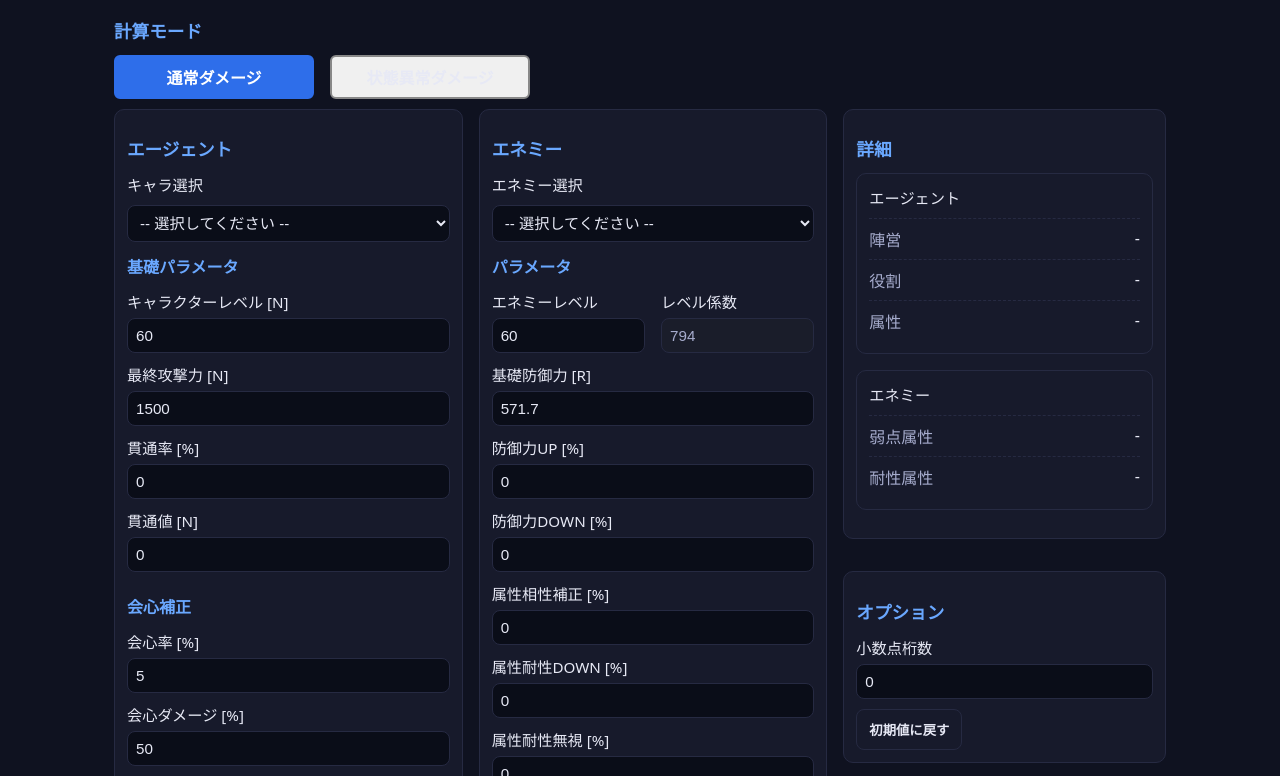
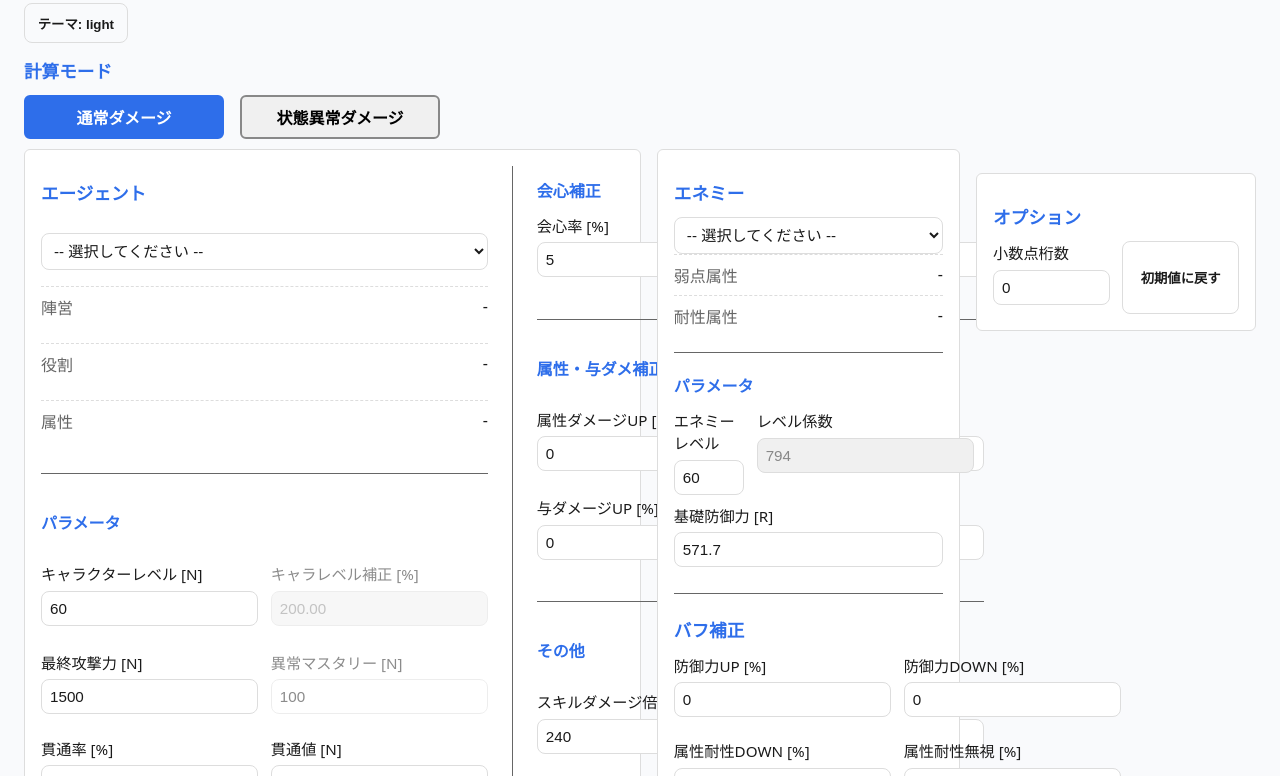
Before and after one commit to Maybe515/ZZZ-dmgCalc, a plain HTML site: page index.html in a window 1280 px wide. Shown: the part 92-868 px from the top of the page. Drawn offline with Linux system fonts and the light colour scheme.

Commit message:
Add files via upload

```diff
--- a/index.html
+++ b/index.html
@@ -6,15 +6,13 @@
   <title>ZZZ Dmg Calc</title>
   <link rel="stylesheet" href="./style.css" />
 </head>
-<body>
+<body class="theme-dark">
   <main class="container">
-    <div class="row">
-    <h1>ゼンレスゾーンゼロ ダメージ計算ツール</h1>
-    <h1 class="subtitle">- ZZZ Dmg Calc. -</h1>
-    </div>
+    <h1>ゼンレスゾーンゼロ ダメージ計算ツール　- ZZZ Dmg Calc. -</h1>
     <!-- <p>LastUpdate: 2025/9/13</p> -->
 
-    <!-- <div class="card"> -->
+    <button id="toggleTheme" class="ghost">テーマ切替</button>
+
     <h2>計算モード</h2>
     <div class="mode-toggle size-md">
         <input type="radio" name="calcMode" value="normal" id="modeNormal" checked />
@@ -23,19 +21,42 @@
         <input type="radio" name="calcMode" value="anomaly" id="modeAnomaly" />
         <label for="modeAnomaly">状態異常ダメージ</label>
     </div>
-    <!-- </div> -->
 
     <section class="grid">
-        <!-- エージェント -->
-        <div class="card">
+    <!-- エージェント＋パラメータ -->
+    <div class="card two-column">
+        <div class="left-col">
         <h2>エージェント</h2>
-        <label for="charSelect">キャラ選択</label>
         <select id="charSelect">
-            <option value="">-- 選択してください --</option>
+            <option value=""></option>
         </select>
 
-        <h3>基礎パラメータ</h3>
-        <div class="row">
+        <div class="kv">
+            <span>陣営</span>
+            <span id="factionWrapper">
+            <img id="factionIcon" class="icon-sm" alt="" />
+            <span id="faction">-</span>
+            </span>
+        </div>
+        <div class="kv">
+            <span>役割</span>
+            <span id="specialtyWrapper">
+            <img id="specialtyIcon" class="icon-sm" alt="" />
+            <span id="specialty">-</span>
+            </span>
+        </div>
+        <div class="kv">
+            <span>属性</span>
+            <span id="attributeWrapper">
+            <img id="attributeIcon" class="icon-sm" alt="" />
+            <span id="attribute">-</span>
+            </span>
+        </div>
+
+        <hr class="section-divider" />
+
+        <h3>パラメータ</h3>
+        <div class="form-grid">
             <label>キャラクターレベル [N]
             <input type="number" id="playerLevel" value="60" min="1" max="60" />
             </label>
@@ -43,11 +64,12 @@
             <input type="number" id="lvCorrPct" value="200.00" max="200" readonly />
             </label>
         </div>
+        <div class="form-grid">
             <label>最終攻撃力 [N]
             <input type="number" id="atk" value="1500" min="0" />
             </label>
             <label class="hideable-normal">異常マスタリー [N]
-            <input type="number" id="anomalyMastery" value="100"  min="0" />
+            <input type="number" id="anomalyMastery" value="100" min="0" />
             </label>
             <label>貫通率 [%]
             <input type="number" id="penRetioPct" value="0" min="0" max="100" step="0.1" />
@@ -55,9 +77,13 @@
             <label>貫通値 [N]
             <input type="number" id="pen" value="0" min="0" />
             </label>
+        </div>
+        </div>
 
+        <div class="right-col">
         <div class="hideable-anomaly">
             <h3>会心補正</h3>
+            <div class="form-grid">
             <label>会心率 [%]
                 <input type="number" id="critRatePct" value="5" min="0" max="100" step="0.1" />
             </label>
@@ -65,24 +91,31 @@
                 <input type="number" id="critDmgPct" value="50" min="0" step="0.1" />
             </label>
             </div>
+        </div>
+
+        <hr class="section-divider" />
 
         <h3>属性・与ダメ補正</h3>
         <label>属性ダメージUP [%]
             <input type="number" id="attrBonusPct" value="0" min="0" />
         </label>
+        <div class="form-grid">
             <label>与ダメージUP [%]
             <input type="number" id="dmgBonusPct" value="0" min="0" />
             </label>
             <label>与ダメージUP (全員) [%]
             <input type="number" id="dmgBonusPtPct" value="0" min="0" />
             </label>
+        </div>
+
+        <hr class="section-divider" />
 
         <h3>その他</h3>
         <label class="hideable-anomaly">スキルダメージ倍率 [%]
             <input type="number" id="skillPct" value="240" min="0" step="0.1" />
         </label>
         <label class="hideable-normal">状態異常補正倍率 [%]
-            <div class="row">
+            <div class="form-grid">
             <select id="attrSelect">
                 <option value="physical">物理</option>
                 <option value="electric">電気</option>
@@ -95,11 +128,8 @@
             <input type="number" id="anomalyCorrPct" value="713" readonly />
             </div>
         </label>
-        <label>ブレイク倍率 [%]
-            <input type="number" id="breakBonusPct" value="100" min="0" />
-        </label>
         <label class="hideable-anomaly">距離減衰補正 [%]
-            <div class="row">
+            <div class="form-grid">
             <select id="rangeSelect">
                 <option value="0-15">0~15m</option>
                 <option value="20">20m</option>
@@ -110,17 +140,21 @@
             </div>
         </label>
         </div>
+    </div>
 
     <!-- エネミー -->
     <div class="card">
         <h2>エネミー</h2>
-        <label for="enemSelect">エネミー選択</label>
         <select id="enemSelect">
-            <option value="">-- 選択してください --</option>
+        <option value=""></option>
         </select>
+        <div class="kv"><span>弱点属性</span><span id="attrWeak">-</span></div>
+        <div class="kv"><span>耐性属性</span><span id="attrResist">-</span></div>
+
+        <hr class="section-divider" />
 
         <h3>パラメータ</h3>
-        <div class="row">
+        <div class="form-grid">
         <label>エネミーレベル
             <input type="number" id="enemLevel" value="60" min="1" max="70" />
         </label>
@@ -131,14 +165,16 @@
         <label>基礎防御力 [R]
         <input type="number" id="def" value="571.7" min="0" step="0.1" />
         </label>
+
+        <hr class="section-divider" />
+
+        <h2>バフ補正</h2>
+        <div class="form-grid">
         <label>防御力UP [%]
             <input type="number" id="defUpPct" value="0" min="0" step="0.1" />
         </label>
         <label>防御力DOWN [%]
             <input type="number" id="defDownPct" value="0" min="0" step="0.1" />
-        </label>
-        <label>属性相性補正 [%]
-            <input type="number" id="attrMatchPct" value="0" step="0.1" />
         </label>
         <label>属性耐性DOWN [%]
             <input type="number" id="attrResiDownPct" value="0" min="0" step="0.1" />
@@ -147,42 +183,30 @@
             <input type="number" id="attrResiIgnorePct" value="0" min="0" max="100" step="0.1" />
         </label>
         </div>
+        <label>属性相性補正 [%]
+        <div class="form-grid">
+            <select id="matchSelect">
+            <option value="none">補正なし</option>
+            <option value="weak">弱点属性</option>
+            <option value="resist">耐性属性</option>
+            </select>
+            <input type="number" id="attrMatchPct" value="0" step="0.1" readonly />
+        </div>
+        </label>
 
-    <!-- 詳細 -->
+        <hr class="section-divider" />
+
+        <h2>その他</h2>
+        <label>ブレイク倍率 [%]
+        <input type="number" id="breakBonusPct" value="100" min="0" />
+        </label>
+    </div>
+
+    <!-- オプション -->
     <div class="vertical-stack">
         <div class="card">
-            <h2>詳細</h2>
-            <div class="card">
-                <label>エージェント</label>
-                <div class="kv">
-                    <span>陣営</span>
-                    <span id="factionWrapper">
-                        <img id="factionIcon" src="" alt="" style="height: 20px; vertical-align: middle; margin-right: 6px;" />
-                        <span id="faction">-</span></div>
-                    </span>
-                <div class="kv">
-                    <span>役割</span>
-                    <span id="specialtyWrapper">
-                        <img id="specialtyIcon" src="" alt="" style="height: 20px; vertical-align: middle; margin-right: 6px;" />
-                        <span id="specialty">-</span></div>
-                    </span>
-                <div class="kv">
-                    <span>属性</span>
-                    <span id="attributeWrapper">
-                        <img id="attributeIcon" src="" alt="" style="height: 20px; vertical-align: middle; margin-right: 6px;" />
-                        <span id="attribute">-</span>
-                    </span>
-                </div>
-            </div>
-
-            <div class="card">
-                <label>エネミー</label>
-                <div class="kv"><span>弱点属性</span><span id="attrWeak">-</span></div>
-                <div class="kv"><span>耐性属性</span><span id="attrResist">-</span></div>
-            </div>
-        </div>
-        <div class="card">
         <h2>オプション</h2>
+        <div class="form-grid">
             <label>小数点桁数
             <input type="number" id="digits" value="0" min="0" max="6" />
             </label>
@@ -191,15 +215,17 @@
     </div>
     </section>
 
+
+
     <section class="result">
       <h2>結果</h2>
       <div class="result-grid">
         <div class="result-card hideable-anomaly">
-          <div class="label">非会心</div>
+          <div class="label">通常時</div>
           <div class="value" id="nonCrit">-</div>
         </div>
         <div class="result-card hideable-anomaly">
-          <div class="label">会心</div>
+          <div class="label">会心時</div>
           <div class="value" id="crit">-</div>
         </div>
         <div class="result-card">
@@ -218,8 +244,6 @@
         <div class="kv"><span>期待値会心倍率</span><span id="expCritMul">-</span></div>
         <div class="kv"><span>防御補正</span><span id="defMul">-</span></div>
         <div class="kv"><span>耐性補正</span><span id="resiMul">-</span></div>
-        <!-- <div class="kv"><span>脆弱補正</span><span id="vulnMul">-</span></div> -->
-
       </details>
     </section>
 
--- a/script.js
+++ b/script.js
@@ -39,6 +39,10 @@
 
   const rangeTable = {
     "0-15": 100, "20": 75, "25": 50, "30-": 25
+  };
+
+  const matchTable = {
+    "none": 0, "weak": -20, "resist": 20
   };
 
   const factionIcons = {
@@ -205,20 +209,20 @@
       }
     });
 
+    $("matchSelect")?.addEventListener("change", () => {
+      const selected = $("matchSelect").value;
+      if (matchTable[selected] !== undefined) {
+        setValue("attrMatchPct", matchTable[selected]);
+        compute();
+      }
+    });
+
     $("charSelect")?.addEventListener("change", () => {
       const char = characters[$("charSelect").value];
-      if (!char) return;
-
+      if (char) {
         setText("faction", char.faction || "-");
         setText("specialty", char.specialty || "-");
         setText("attribute", char.attribute || "-");
-
-      const attrValue = attributeValueMap[char.attribute];
-      if (attrValue) {
-        setValue("attrSelect", attrValue);
-        updateAnomalyCorr();
-      }
-
         $("factionIcon").src = factionIcons[char.faction] || "";
         $("factionIcon").alt = char.faction || "";
         $("specialtyIcon").src = specialtyIcons[char.specialty] || "";
@@ -226,14 +230,35 @@
         $("attributeIcon").src = attributeIcons[char.attribute] || "";
         $("attributeIcon").alt = char.attribute || "";
 
+      } else {
+        setText("faction", "-");
+        setText("specialty", "-");
+        setText("attribute", "-");
+        $("factionIcon").src = "";
+        $("factionIcon").alt = "";
+        $("specialtyIcon").src = "";
+        $("specialtyIcon").alt = "";
+        $("attributeIcon").src = "";
+        $("attributeIcon").alt = "";
+      }
+
+      const attrValue = attributeValueMap[char.attribute];
+      if (attrValue) {
+        setValue("attrSelect", attrValue);
+        updateAnomalyCorr();
+      }
       compute();
     });
 
     $("enemSelect")?.addEventListener("change", () => {
       const enem = enemies[$("enemSelect").value];
-      if (!enem) return;
+      if (enem) {
         setText("attrWeak", enem.attrWeak || "-");
         setText("attrResist", enem.attrResist || "-");
+      } else {
+        setText("attrWeak", "-");
+        setText("attrResist", "-");
+      }
       compute();
     });
 
@@ -254,6 +279,47 @@
         compute();
       });
     });
+
+    const KEY = 'theme-preference'; // 'light' | 'dark'
+    const body = document.body;
+    const btn = document.getElementById('toggleTheme');
+    const media = window.matchMedia('(prefers-color-scheme: dark)');
+
+    const applyTheme = (pref) => {
+      body.classList.remove('theme-light', 'theme-dark');
+      if (pref) body.classList.add(`theme-${pref}`);
+    };
+
+    const getPref = () => localStorage.getItem(KEY);
+
+    const setPref = (pref) => {
+      localStorage.setItem(KEY, pref);
+      applyTheme(pref);
+    };
+
+    // 初期適用：保存がなければ OS 設定に従う
+    const saved = getPref();
+    if (saved) {
+      applyTheme(saved);
+    } else {
+      applyTheme(media.matches ? 'dark' : 'light');
+    }
+
+    // OS設定が変わったら、ユーザーが手動指定していない場合のみ追従
+    media.addEventListener('change', () => {
+      if (!getPref()) applyTheme(media.matches ? 'dark' : 'light');
+    });
+
+    // ボタンで light ↔ dark のみ切替
+    btn?.addEventListener('click', () => {
+      const curr = getPref() || (media.matches ? 'dark' : 'light');
+      const next = curr === 'light' ? 'dark' : 'light';
+      setPref(next);
+      btn.textContent = `テーマ: ${next}`;
+    });
+
+    // 初期ボタン表示
+    btn && (btn.textContent = `テーマ: ${saved || (media.matches ? 'dark' : 'light')}`);
   }
 
   async function init() {
@@ -270,5 +336,4 @@
   }
 
   init();
-
 })();
--- a/style.css
+++ b/style.css
@@ -1,4 +1,4 @@
-:root{
+:root {
   /* カラーパレット */
   --bg: #0f1220;
   --fg: #e7e9f5;
@@ -8,9 +8,85 @@
   --border: #262a42;
   --ok: #7ee081;
   --warn: #ffd166;
+
+  /* 入力系 */
+  --input-bg: #0a0d18;
+  --input-fg: var(--fg);
+  --input-readonly-bg: #1a1d2a;
+  --input-readonly-fg: var(--muted);
+
+  /* ラベル系 */
+  --label-fg: #000;
+  --label-bg: #f0f0f0;
+  --label-border: #888;
+  --label-active-bg: #2e6eea;
+  --label-active-fg: #fff;
+  --label-active-border: #2e6eea;
 }
 
-*{box-sizing:border-box}
+/* OSがライト設定のときのデフォルト（クラス未指定時に適用） */
+@media (prefers-color-scheme: light) {
+  :root {
+    --bg: #f9fafc;
+    --fg: #1a1a1a;
+    --muted: #666;
+    --card: #ffffff;
+    --accent: #2e6eea;
+    --border: #ddd;
+    --ok: #2e8b57;
+    --warn: #d97706;
+  }
+}
+
+/* ダークテーマ用変数（デフォルトと同じ） */
+.theme-dark {
+  --bg: #0f1220;
+  --fg: #e7e9f5;
+  --muted: #a6accd;
+  --card: #171a2b;
+  --accent: #6aa8ff;
+  --border: #262a42;
+  --ok: #7ee081;
+  --warn: #ffd166;
+
+  /* ラベル系 */
+  --label-fg: #000;
+  --label-bg: #f0f0f0;
+  --label-border: #888;
+  --label-active-bg: #2e6eea;
+  --label-active-fg: #fff;
+  --label-active-border: #2e6eea;
+}
+
+/* ライトテーマ用変数 */
+.theme-light {
+  --bg: #f9fafc;
+  --fg: #1a1a1a;
+  --muted: #666;
+  --card: #ffffff;
+  --accent: #2e6eea;
+  --border: #ddd;
+  --ok: #2e8b57;
+  --warn: #d97706;
+
+  /* 入力系をライト用に上書き */
+  --input-bg: #ffffff;
+  --input-fg: #1a1a1a;
+  --input-readonly-bg: #f0f0f0;
+  --input-readonly-fg: #888;
+
+  /* ラベル系 */
+  --label-fg: #000;
+  --label-bg: #f0f0f0;
+  --label-border: #888;
+  --label-active-bg: #2e6eea;
+  --label-active-fg: #fff;
+  --label-active-border: #2e6eea;
+}
+
+* {
+  box-sizing: border-box;
+}
 
 html, body {
   margin: 0;
@@ -22,107 +98,94 @@ html, body {
 
 /* レイアウト */
 .container {
-  max-width: 1100px;
   margin: 0 auto;
-  padding: 24px;
+  padding: 1.5rem;
 }
 
 .grid {
   display: flex;
-  gap: 16px;
-  align-items: stretch;     /* 高さを揃える */
+  gap: 1rem;
   justify-content: space-between;
-  flex-wrap: nowrap;        /* 折り返さない（必要なら wrap に） */
-  overflow-x: auto;         /* 幅が足りないとき横スクロール */
-  padding-bottom: 8px;
+  flex-wrap: nowrap;
+  overflow-x: auto;
+  padding-bottom: 0.5rem;
   align-items: stretch;
 }
 
-/* 直下のカード3枚を横並びに見せる幅指定 */
 .grid > .card,
 .grid > .vertical-stack {
-  flex: 1 1 0;              /* 均等に伸縮 */
-  min-width: 280px;         /* 最小幅（横スクロールの閾値） */
+  min-width: 280px;
   display: flex;
   flex-direction: column;
 }
 
-/* カード共通 */
+/* カード */
 .card {
   background: var(--card);
   border: 1px solid var(--border);
-  border-radius: 10px;
-  padding: 12px;
-  margin-bottom: 16px;
+  border-radius: 6px;
+  padding: 1rem;
 }
 
-/* カード内の「入れ子の.card」は通常レイアウトでOK */
 .card .card {
   flex: 0 0 auto;
-  margin-top: 12px;         /* 内部カードの余白 */
+  border: none;
 }
 
-/* ブレークポイント：モバイルでは縦並び */
-@media (max-width: 900px) {
-  .grid {
-    flex-wrap: wrap;        /* 折り返して縦並びに */
-    overflow-x: visible;
-  }
-  .grid > .card,
-  .grid > .vertical-stack {
-    flex: 1 1 100%;
-    min-width: 0;
-  }
+.card.two-column {
+  display: grid;
+  grid-template-columns: 1fr 1fr;
+  gap: 1.5rem;
 }
 
-.vertical-stack {
+.card.two-column .left-col {
+  border-right: 1px solid var(--muted);
+  padding-right: 1.5rem;
+}
+
+.left-col, .right-col {
   display: flex;
   flex-direction: column;
-  gap: 16px;
-  flex: 1 1 0;
-  min-width: 280px;
+  gap: 1rem;
 }
 
-.hideable-normal.hidden {
-  display: none;
+/* フォーム */
+.form-grid {
+  display: grid;
+  grid-template-columns: 1fr 1fr;
+  gap: 0.8rem;
 }
 
-.hideable-anomaly.hidden {
-  display: none;
+.form-grid label {
+  display: flex;
+  flex-direction: column;
 }
 
-/* タイトル */
-h1 {
-  font-size: 1.6rem;
-  margin-bottom: 16px;
-}
-
-.subtitle {
-  font-size: 1.4rem;
-  margin-bottom: 14px;
-}
-
-h2 {
-  font-size: 1.1rem;
-  margin-bottom: 12px;
-  color: var(--accent);
-}
-
-h3 {
-  font-size: 1rem;
-  margin: 12px 0;
-  color: var(--accent);
-}
-
-/* ラベルと入力 */
 label {
   display: flex;
   flex-direction: column;
-  gap: 6px;
-  margin-bottom: 10px;
+  gap: 0.4rem;
+  margin-bottom: 0.6rem;
   font-size: 0.95rem;
 }
 
+input[type="number"],
+select {
+  background: var(--input-bg);
+  color: var(--input-fg);
+  border: 1px solid var(--border);
+  border-radius: 8px;
+  padding: 0.5rem;
+  font-size: 0.95rem;
+}
+
+input[readonly] {
+  background-color: var(--input-readonly-bg);
+  color: var(--input-readonly-fg);
+  cursor: default;
+}
+
+/* ラジオボタン（モード切替） */
 .mode-toggle {
   display: flex;
   gap: 1rem;
@@ -134,9 +197,10 @@ label {
 }
 
 .mode-toggle label {
-  border: 2px solid #888;
+  border: 2px solid var(--label-border);
   border-radius: 6px;
-  background-color: #f0f0f0;
+  background-color:var(--label-bg);
+  color: var(--label-fg);
   cursor: pointer;
   font-weight: 600;
   transition: all 0.2s ease;
@@ -146,51 +210,21 @@ label {
 }
 
 .mode-toggle input[type="radio"]:checked + label {
-  background-color: #2e6eea;
-  color: white;
-  border-color: #2e6eea;
+  background-color: var(--label-active-bg);
+  color: var(--label-active-fg);
+  border-color: var(--label-active-border);
 }
 
-input[type="number"],
-select {
-  background: #0a0d18;
-  color: var(--fg);
-  border: 1px solid var(--border);
-  border-radius: 8px;
-  padding: 8px;
-  font-size: 0.95rem;
-}
-
-input[readonly] {
-  background-color: #1a1d2a;
-  color: var(--muted);
-  cursor: default;
-}
-
-/* サイズ指定クラス */
-.size-sm label {
-  font-size: 0.75rem;
-  padding: 0.3em 0.6em;
-  width: 150px;
-}
-
-.size-md label {
-  font-size: 1rem;
-  padding: 0.5em 1em;
-  width: 200px;
-}
-
-.size-lg label {
-  font-size: 1.25rem;
-  padding: 0.75em 1.25em;
-  width: 250px;
-}
+/* サイズ指定 */
+.size-sm label { font-size: 0.75rem; padding: 0.3em 0.6em; width: 150px; }
+.size-md label { font-size: 1rem;   padding: 0.5em 1em;   width: 200px; }
+.size-lg label { font-size: 1.25rem; padding: 0.75em 1.25em; width: 250px; }
 
 /* 行内要素 */
 .row {
   display: flex;
   align-items: center;
-  gap: 16px;
+  gap: 1rem;
 }
 
 .row select,
@@ -200,14 +234,35 @@ input[readonly] {
   width: 100%;
 }
 
-.row label{
+.row label {
   flex: 1;
   display: flex;
   flex-direction: column;
 }
 
-.sep {
-  color: var(--muted);
+/* アイコン */
+.icon-sm {
+  height: 20px;
+  vertical-align: middle;
+  margin-right: 6px;
+}
+
+/* 区切り線 */
+.section-divider {
+  border: none;
+  border-top: 1px solid var(--muted);
+  margin: 1rem 0 0.5rem;
+}
+
+/* タイトル */
+h1 { font-size: 1.6rem; margin-bottom: 1rem; }
+h2 { font-size: 1.1rem; margin-bottom: 0.75rem; color: var(--accent); }
+h3 { font-size: 1rem; margin: 0.75rem 0; color: var(--accent); }
+
+/* 隠し要素（グレーアウト） */
+.hidden {
+  opacity: 0.5;
+  pointer-events: none;
 }
 
 /* ボタン */
@@ -215,7 +270,7 @@ button {
   cursor: pointer;
   border: none;
   border-radius: 8px;
-  padding: 10px 12px;
+  padding: 0.6rem 0.8rem;
   background: var(--accent);
   color: #0a1020;
   font-weight: 600;
@@ -228,21 +283,19 @@ button.ghost {
 }
 
 /* 結果表示 */
-.result {
-  margin-top: 20px;
-}
+.result { margin-top: 1.25rem; }
 
 .result-grid {
   display: grid;
   grid-template-columns: repeat(auto-fit, minmax(220px, 1fr));
-  gap: 12px;
+  gap: 0.75rem;
 }
 
 .result-card {
   background: var(--card);
   border: 1px solid var(--border);
   border-radius: 10px;
-  padding: 14px;
+  padding: 0.9rem;
   max-width: 400px;
 }
 
@@ -253,20 +306,18 @@ button.ghost {
 
 .result-card .value {
   font-size: 1.6rem;
-  margin-top: 6px;
+  margin-top: 0.4rem;
   color: var(--ok);
 }
 
-/* 中間倍率詳細 */
-.details {
-  margin-top: 12px;
-}
+/* 詳細表示 */
+.details { margin-top: 0.75rem; }
 
 .kv {
   display: flex;
   justify-content: space-between;
   border-top: 1px dashed var(--border);
-  padding: 8px 0;
+  padding: 0.5rem 0;
   color: var(--muted);
 }
 
@@ -274,9 +325,35 @@ button.ghost {
   color: var(--fg);
 }
 
+/* 縦積みカード */
+.vertical-stack {
+  display: flex;
+  flex-direction: column;
+  gap: 1rem;
+  flex: 1 1 0;
+  min-width: 280px;
+  margin-top: 1.5rem;
+}
+
 /* フッター */
 footer {
-  margin-top: 24px;
+  margin-top: 1.5rem;
   color: var(--muted);
   font-size: 0.85rem;
 }
+
+/* レスポンシブ */
+@media (max-width: 900px) {
+  .grid {
+    flex-wrap: wrap;
+    overflow-x: visible;
+  }
+  .grid > .card,
+  .grid > .vertical-stack {
+    flex: 1 1 100%;
+    min-width: 0;
+  }
+  .card.two-column {
+    grid-template-columns: 1fr;
+  }
+}
```
Also changed, not shown: favicon.png (added). Lines whose indentation alone changed are shown as unchanged.
